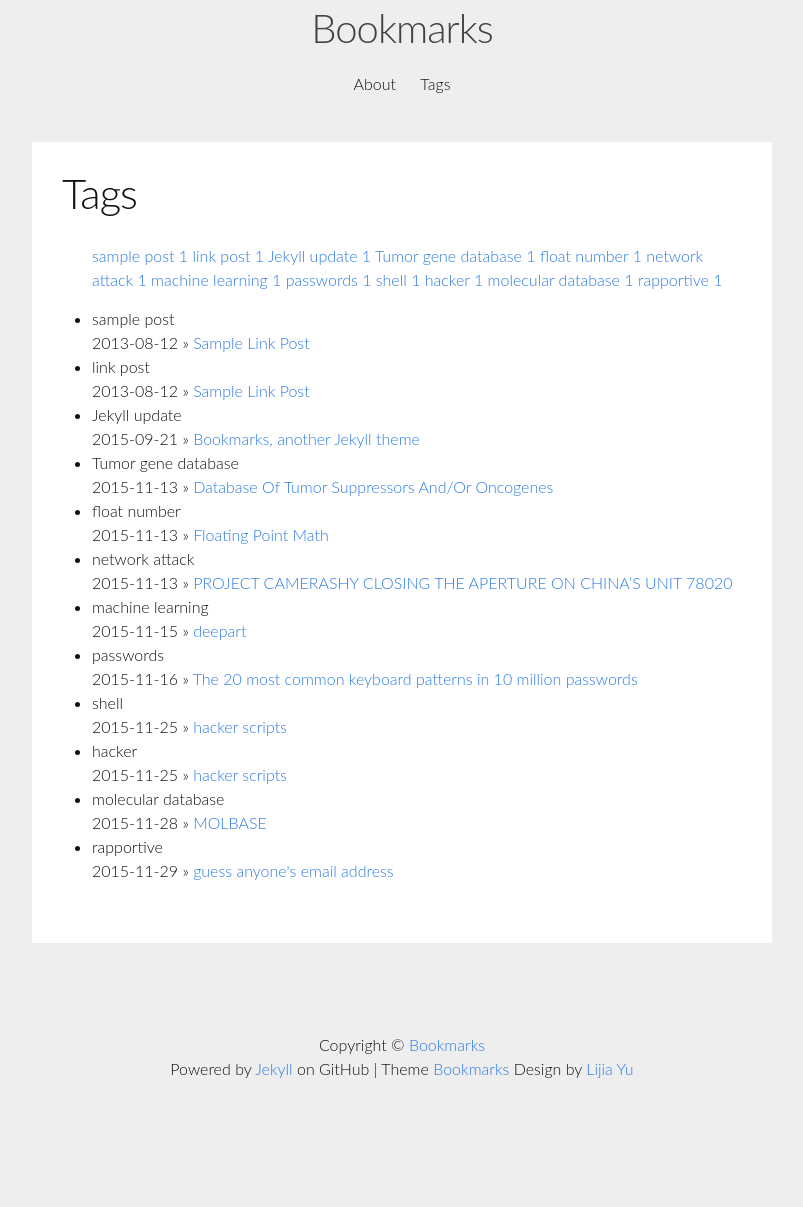
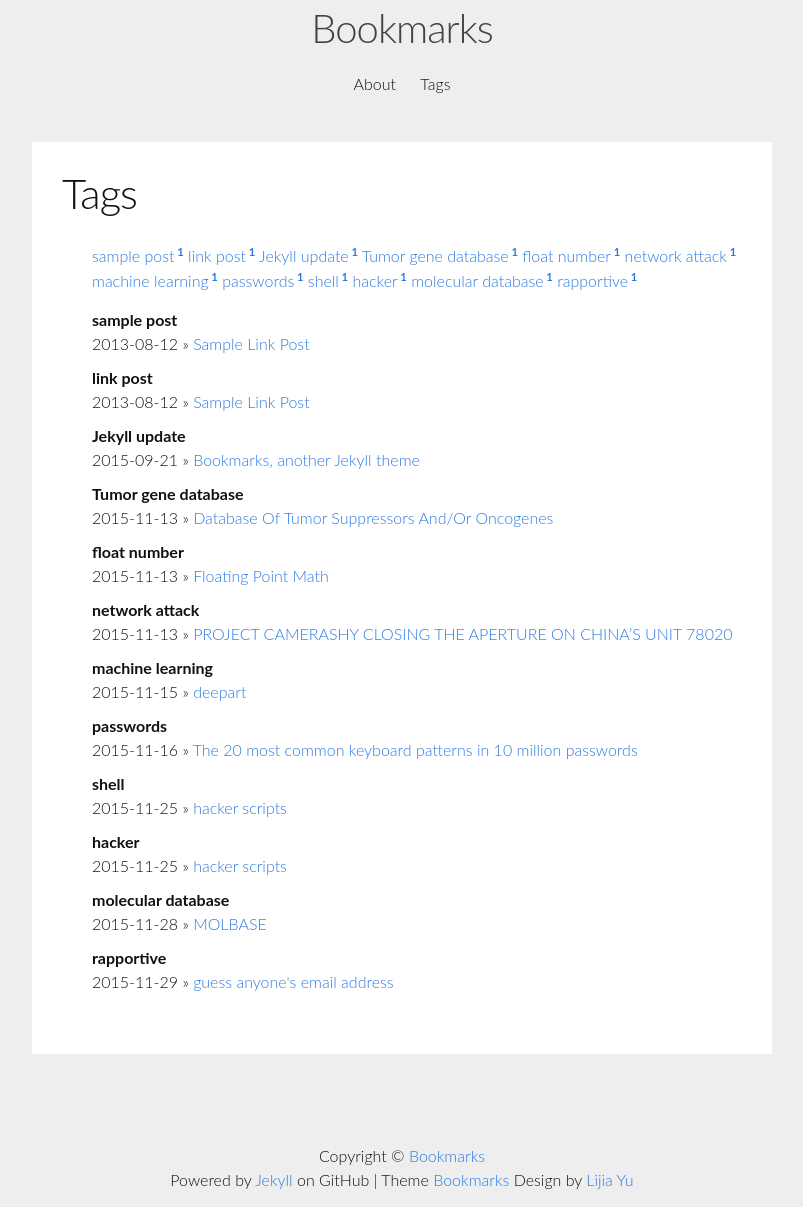
Before and after one commit to yulijia/bookmarks, a Jekyll site: the page built from tags.md, in a window 1280 px wide. Shown: the whole page, without its empty margins (238-1041 px from the left). Built offline with Jekyll 4.4.1, drawn with Linux system fonts in a browser that asks for light colours; nearby versions of some CDN libraries; before the commit the page ends 1096 px from its top, so only the background shows below that.

Commit message:
add tags style

```diff
--- a/_sass/_layout.scss
+++ b/_sass/_layout.scss
@@ -189,3 +189,19 @@
   li.next a{float:right;}
   li.disabled {display:none;}
 }
+
+/**
+* Tags
+**/
+.tags-box {
+  li {
+    list-style: none;
+    font-weight: bold;
+    margin-top: 10px;
+  }
+  .size {
+    font-size: 0.7em;
+    font-weight: bold;
+    vertical-align: super;
+  }
+}
```
